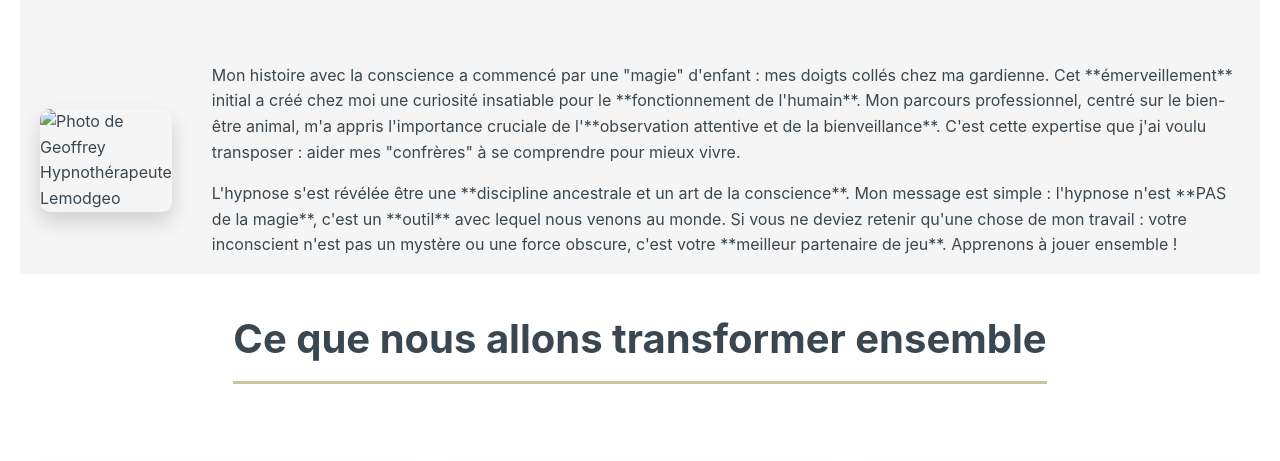
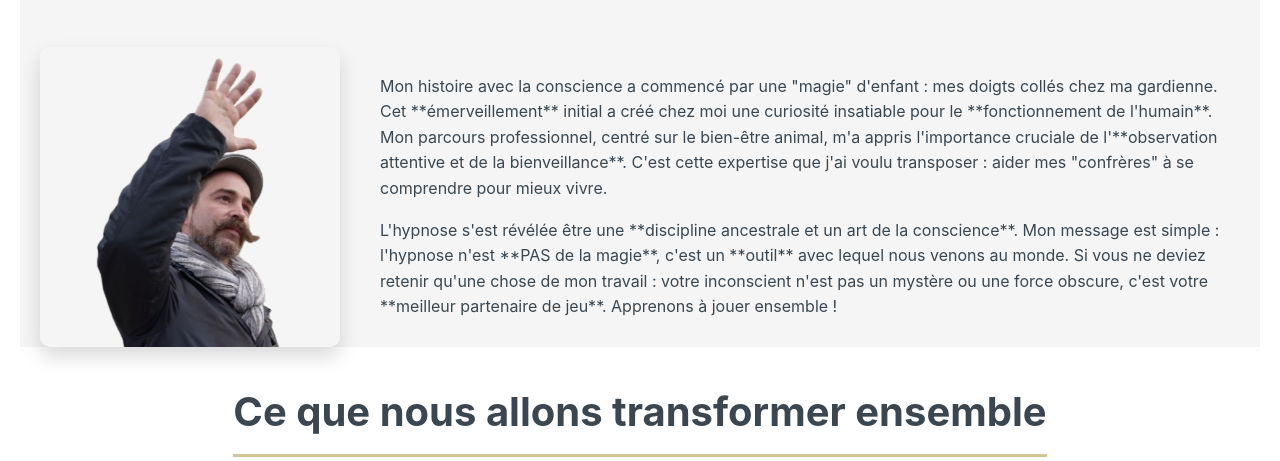
Before and after one commit to Lemodgeo87/lemodgeo-officiel, a plain HTML site: page public/index.html in a window 1280 px wide. Shown: the part 757-1218 px from the top of the page. Drawn offline with Linux system fonts and the light colour scheme.

Commit message:
index.html

```diff
--- a/public/index.html
+++ b/public/index.html
@@ -280,7 +280,7 @@
 <section id="apropos" class="container">
     <h2 data-netlify-field="apropos-title">Mon Chemin : De l'Émerveillement à l'Autonomie</h2>
     <div class="content">
-        <img src="images/geoffrey-photo.jpg" alt="Photo de Geoffrey Hypnothérapeute Lemodgeo" data-netlify-field="apropos-image">
+        <img src="images/geoffrey-photo.png" alt="Photo de Geoffrey Hypnothérapeute Lemodgeo" data-netlify-field="apropos-image">
         <div class="text">
             <p data-netlify-field="apropos-p1">
                 Mon histoire avec la conscience a commencé par une "magie" d'enfant : mes doigts collés chez ma gardienne. Cet **émerveillement** initial a créé chez moi une curiosité insatiable pour le **fonctionnement de l'humain**. Mon parcours professionnel, centré sur le bien-être animal, m'a appris l'importance cruciale de l'**observation attentive et de la bienveillance**. C'est cette expertise que j'ai voulu transposer : aider mes "confrères" à se comprendre pour mieux vivre.
```
